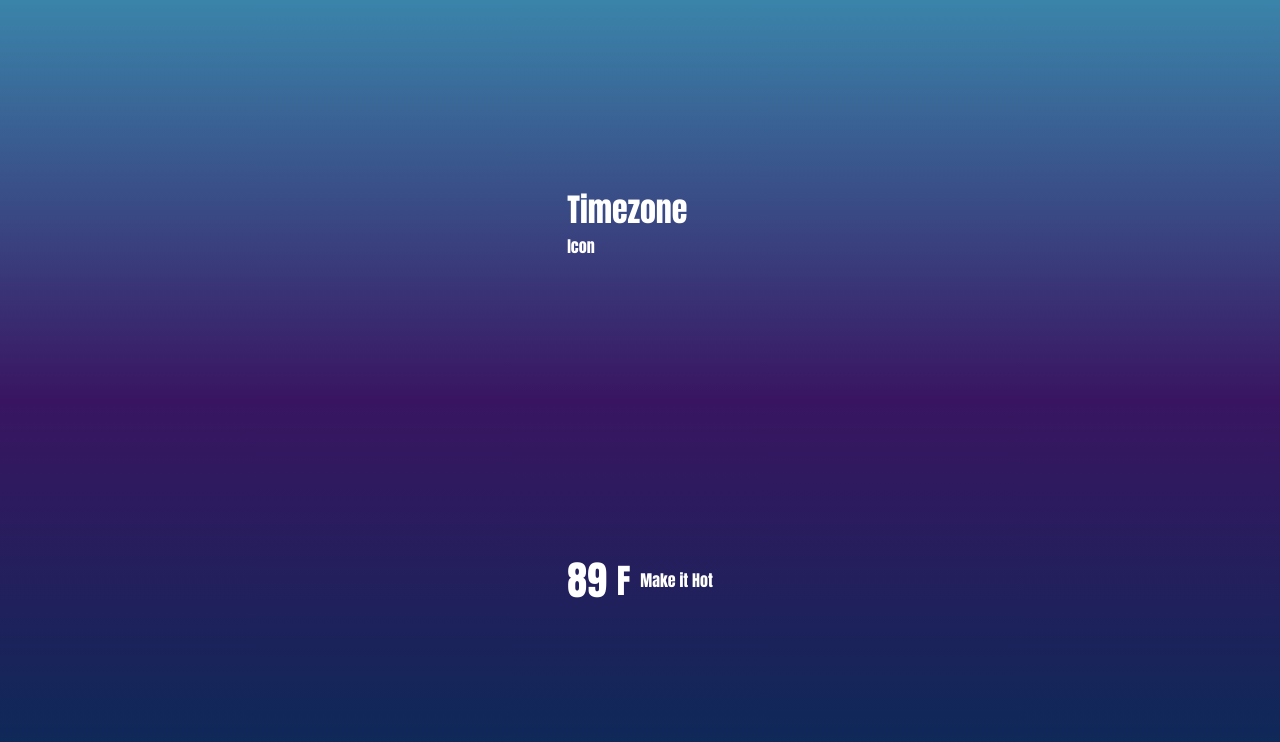
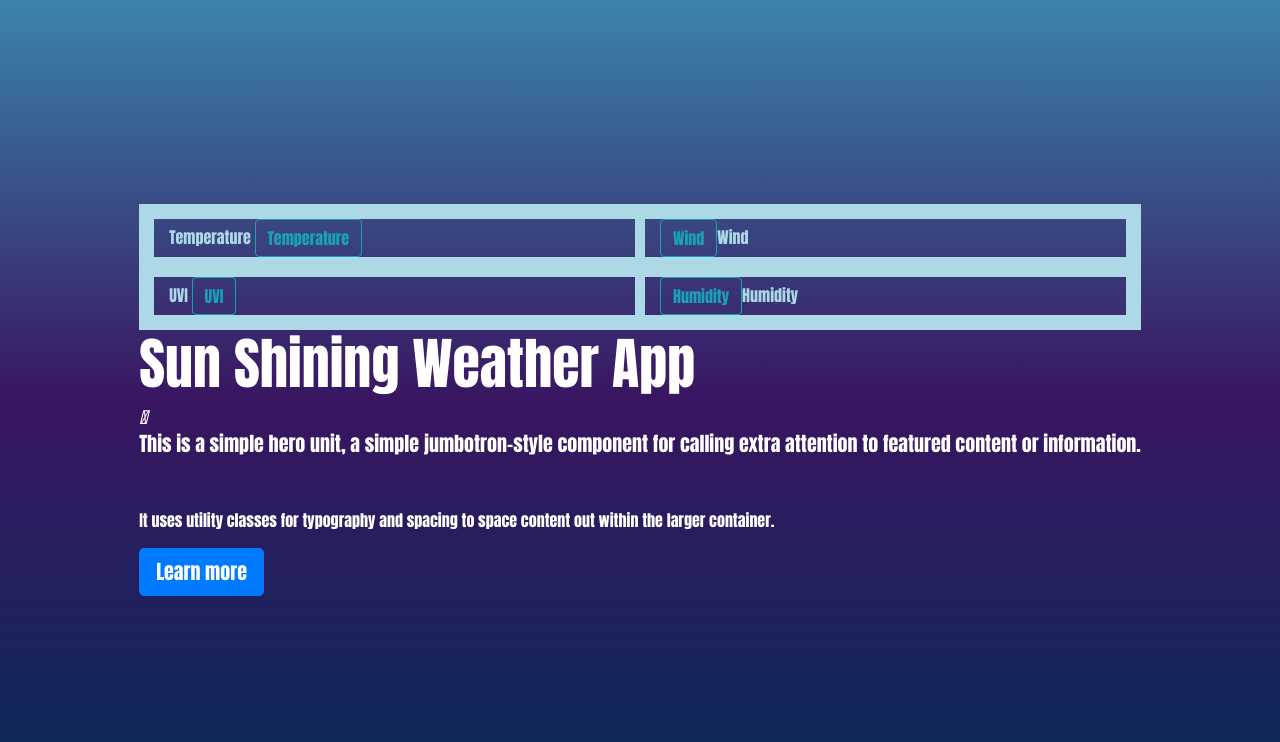
Before and after one commit to FocusKing/SunShining, a plain HTML site: page index.html in a window 1280 px wide. Drawn offline with nearby package versions, Linux system fonts and the light colour scheme.

Commit message:
continue to plan out project

```diff
--- a/index.html
+++ b/index.html
@@ -1,28 +1,47 @@
 <!DOCTYPE html>
+
 <head>
     <meta charset="UTF-8">
     <meta http-equiv="X-UA-Compatible" content="IE=edge">
     <meta name="viewport" content="width=device-width, initial-scale=1.0">
-   <link rel="stylesheet" href="/style.css">
+    <link rel="stylesheet" href="https://cdn.jsdelivr.net/npm/bootstrap@4.6.1/dist/css/bootstrap.min.css" integrity="sha384-zCbKRCUGaJDkqS1kPbPd7TveP5iyJE0EjAuZQTgFLD2ylzuqKfdKlfG/eSrtxUkn" crossorigin="anonymous">
+    <link rel="stylesheet" href="/style.css">
     <title>Sunshine</title>
+</head>
 
-</head>
 <body>
-    <div class="card-body p-4 border-top border-bottom mb-2">
-        <div class ="row text-center">
-    <div class = "location">
-        <h1 class="location-timezone">Timezone</h1>
-        <p>Icon</p>
-    </div>
-    <div class = "temperature">
-        <div class ="degree-area">
-        <h2 class="temperature-degrees">89</h2>
-        <span>F</span>
-        <div class="temperature-details">Make it Hot</div>
+    <header>
 
 
-    </div>
 
-    <script src="/script.js"></script>
+    </header>
+    <section>
+        <div class="container">
+            <div class="row">
+              <div class="col">Temperature <button type="button" class="btn btn-outline-info">Temperature</button></div>
+              <hr>
+              <div class="col">   <button type="button" class="btn btn-outline-info">Wind</button>Wind</div>
+              <hr>
+
+              <div class="w-100"></div>
+              <div class ="col">UVI   <button type="button" class="btn btn-outline-info">UVI</button></div>
+
+              <hr>
+              <div class="col">  <button type="button" class="btn btn-outline-info">Humidity</button>Humidity</div>
+            </div>
+          </div>
+        <h1 i class="display-4">Sun Shining Weather App</h1>
+        <i class='fas fa-temperature-high'>&#xf769;</i>
+        <p class="lead">This is a simple hero unit, a simple jumbotron-style component for calling extra attention to featured content or information.</p>
+        <hr class="my-4">
+        <p>It uses utility classes for typography and spacing to space content out within the larger container.</p>
+        <a class="btn btn-primary btn-lg" href="#" role="button">Learn more</a>
+      </div>
+    <!-- <div class="card-body p-4 border-top border-bottom mb-2">
+        <div class="row text-center"> -->
+
+
+                <script src="/script.js"></script>
 </body>
+
 </html>
--- a/script.js
+++ b/script.js
@@ -1,4 +1,6 @@
 var apiURl = 'https://api.openweathermap.org/data/2.5/onecall?lat={lat}&lon={lon}&exclude={part}&appid={API key}';
+var apiKey = 'a8d4d4e0925590d16cc122c92ab2023c';
+var coordsUrl = `https://api.openweathermap.org/data/2.5/weather?q=${searchInput.value}&appid=${apiKey}`;
 var temp = data.current.temp;
 var wind = data.current.wind_speed;
 var uvi = data.current.uvi;
@@ -21,7 +23,16 @@ function init() {
             });
     }
 }
+
+
 init();
+
+temp.textContent = "Temp: " + temp;
+tempEl.textContent = "Temp: " + temp;
+windEl.textContent = "Wind: " + wind;
+uviEl.textContent = "UV Index: " + uvi;
+humidityEl.textContent = "Humidity: " + temp;
+document.body.append(tempEl, windEl, uviEl, humidityEl)
 // fetch('')
 // .then(function (response) {
 //     return response.json();
--- a/style.css
+++ b/style.css
@@ -15,29 +15,10 @@ body {
     color:white;
 
 }
-
-.location, .temparature {
-    height: 45vh;
-    width: 50%;
-    display: flexbox;
-    justify-content: space-between;
-    align-items: center;
+div {
+    color: lightblue;
+    padding: 0;
+    border: 5px;
+    border-style: solid;
+    box-shadow: 24px;
 }
-
-.temparature {
-    flex-direction: column;
-}
-
-.degree-area {
-    display: flex;
-    align-items: center;
-    cursor: pointer;
-
-}
-.degree-area span {
-    margin: 10px;
-    font-size: 34px;
-}
-.degree-area h2 {
-    font-size: 40px;
-}
```
